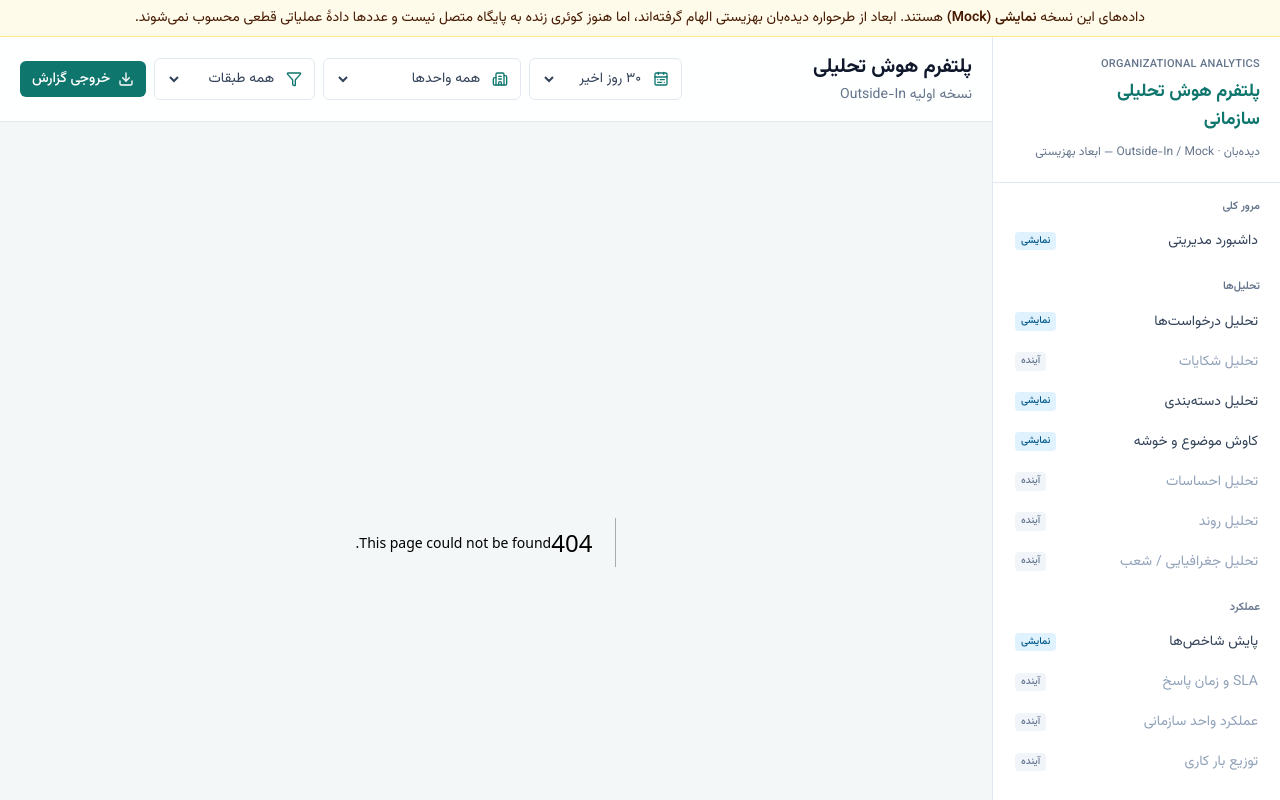
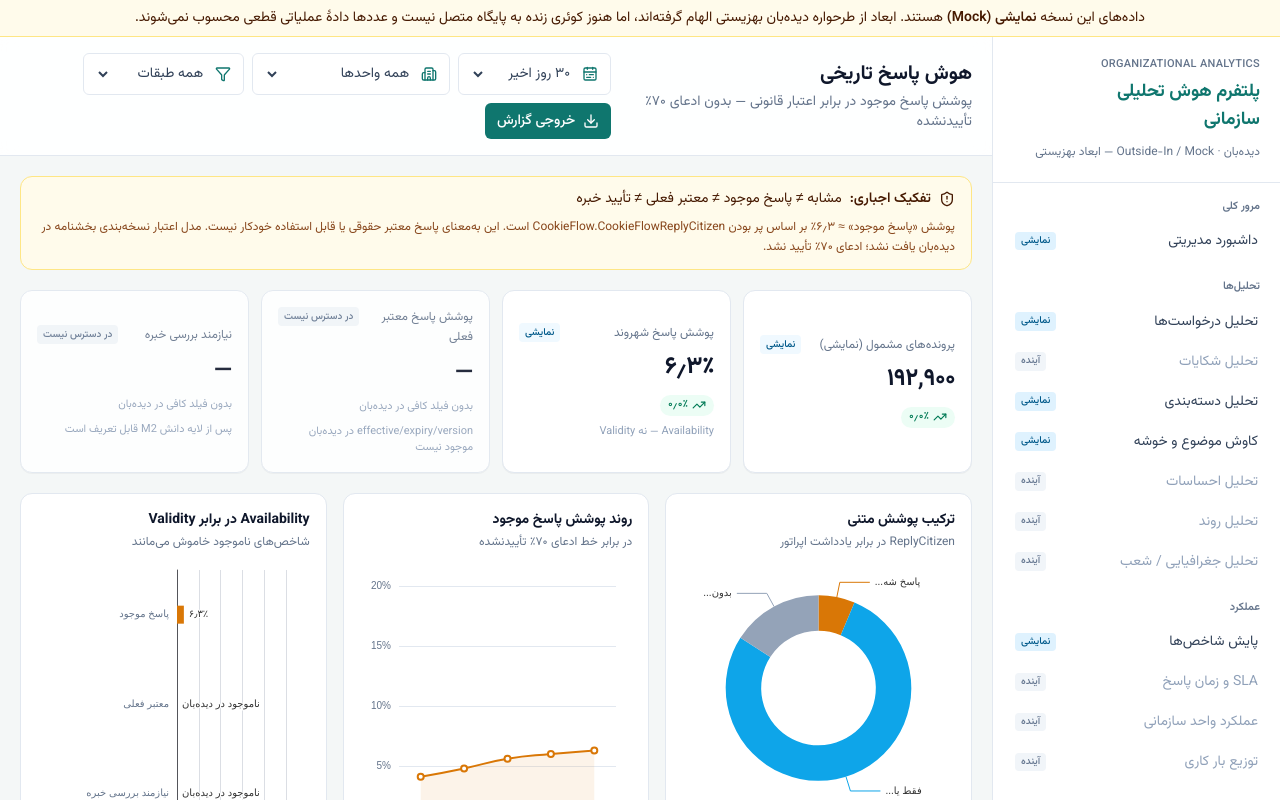
Before and after one commit to ampcoding2025-pixel/AiTicket, a Next.js app in the folder web/: page /knowledge/answers in a window 1280 px wide. Before the commit this address had no page. Shown: the top 800 px of the page. Built offline with nearby package versions, Linux system fonts and the light colour scheme.

Commit message:
fix(web): move answer intelligence route off ignored coverage path
Rename /knowledge/coverage to /knowledge/answers so the page is tracked; root gitignore otherwise matches any coverage/ directory.

Co-authored-by: Cursor <cursoragent@cursor.com>

```diff
--- /dev/null
+++ b/web/src/app/knowledge/answers/page.tsx
@@ -0,0 +1,5 @@
+import { HistoricalAnswerIntelligence } from "@/components/dashboard/HistoricalAnswerIntelligence";
+
+export default function AnswerIntelligencePage() {
+  return <HistoricalAnswerIntelligence />;
+}
--- a/web/src/components/layout/Header.tsx
+++ b/web/src/components/layout/Header.tsx
@@ -20,7 +20,7 @@ const titles: Record<string, { title: string; subtitle: string }> = {
     title: "کاوش موضوع و خوشه",
     subtitle: "خوشه‌های NLP نمایشی، کلیدواژه، تحول زمانی و گراف روابط معنادار",
   },
-  "/knowledge/coverage": {
+  "/knowledge/answers": {
     title: "هوش پاسخ تاریخی",
     subtitle: "پوشش پاسخ موجود در برابر اعتبار قانونی — بدون ادعای ۷۰٪ تأییدنشده",
   },
--- a/web/src/config/navigation.ts
+++ b/web/src/config/navigation.ts
@@ -53,7 +53,7 @@ export const navigation: NavGroup[] = [
     id: "knowledge",
     label: "هوش دانش",
     items: [
-      { id: "answer-coverage", label: "پوشش پاسخ تاریخی", href: "/knowledge/coverage", maturity: "mock" },
+      { id: "answer-coverage", label: "پوشش پاسخ تاریخی", href: "/knowledge/answers", maturity: "mock" },
       { id: "similar", label: "کاوش موارد مشابه", href: "/knowledge/similar", maturity: "planned" },
       { id: "kb", label: "پایگاه دانش", href: "/knowledge/base", maturity: "planned" },
       { id: "regs", label: "مدیریت بخشنامه‌ها", href: "/knowledge/regulations", maturity: "planned" },
```
Also changed, not shown: 1 other file (tests, documents, lock files or other folders).
